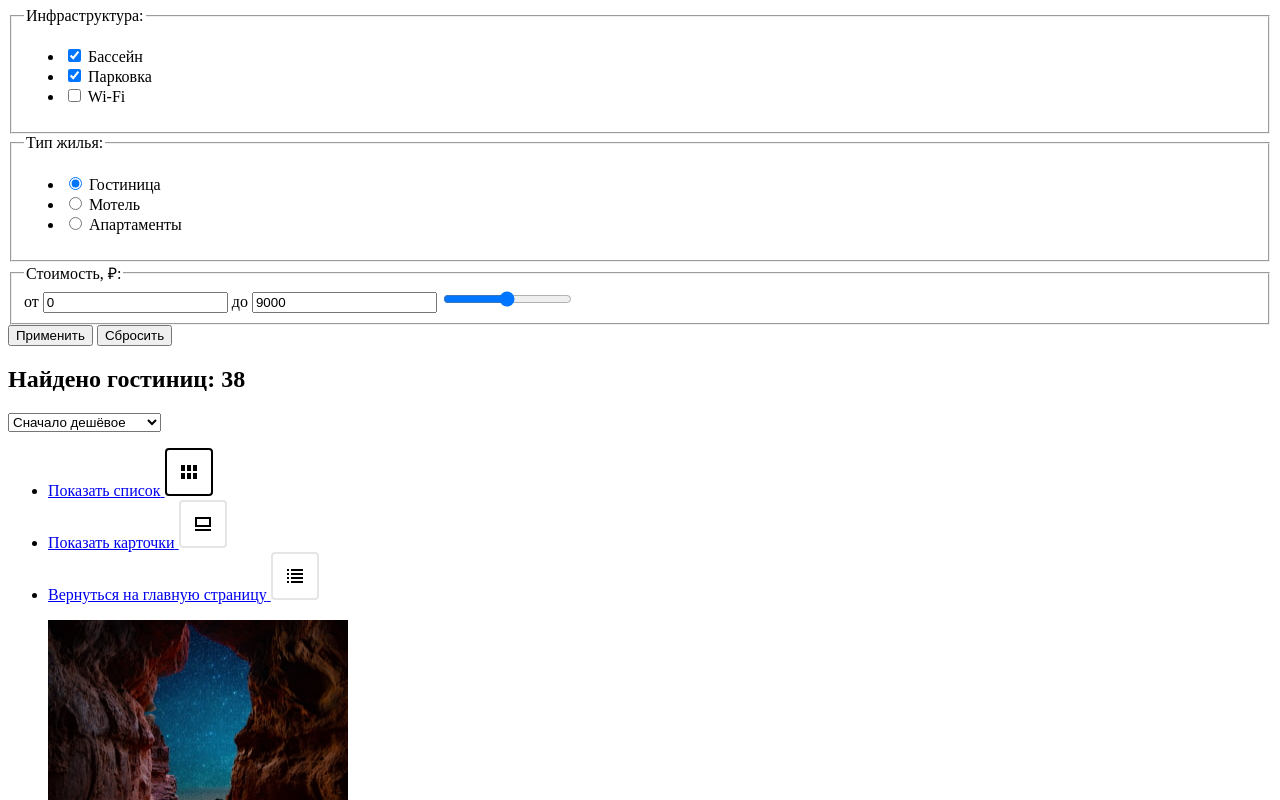
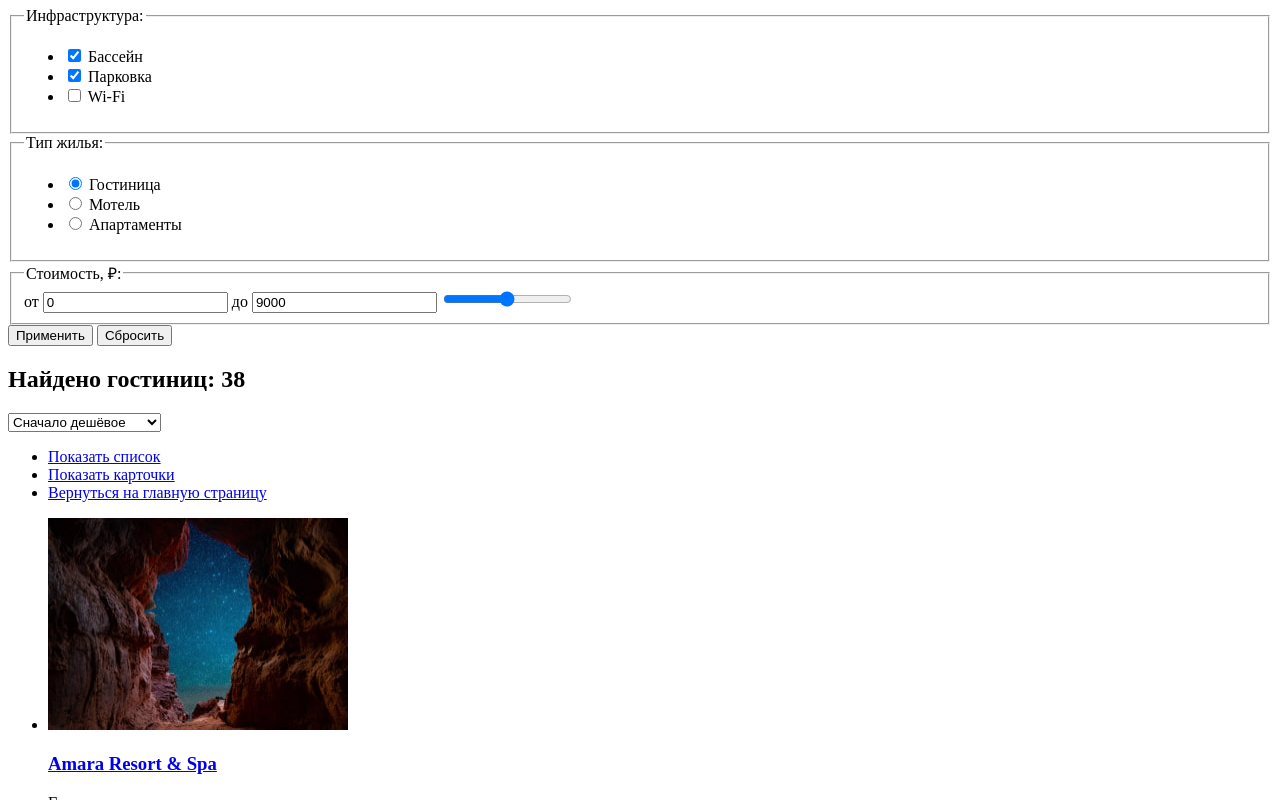
Before and after one commit to htmlacademy-htmlcss/2065575-sedona-36, a plain HTML site: page catalog.html in a window 1280 px wide. Shown: the part 414-1214 px from the top of the page. Drawn offline with Linux system fonts and the light colour scheme.

Commit message:
Добавляет Исправление

```diff
--- a/catalog.html
+++ b/catalog.html
@@ -43,10 +43,6 @@
           <li class="breadcruds-item">
             <a class="breadcruds-button" href="index.html">
               <span class="visually-hidden">Иконка с переходом на главную страницу</span>
-              <svg width="13" height="13" viewBox="0 0 13 13" fill="none" xmlns="http://www.w3.org/2000/svg">
-                <path d="M6.5 0.5L0.5 6.30006V12.5001H12.5V6.30006L6.5 0.5ZM11.5 11.5001H1.5V6.70005L6.5 1.9L11.5 6.70005V11.5001Z" fill="white"/>
-                <path d="M4.5 10.5001H5.5V8.00005H7.5V10.5001H8.5V7.00005H4.5V10.5001Z" fill="white"/>
-              </svg>
             </a>
           </li>
           <li class="breadcruds-item">
@@ -127,28 +123,16 @@
             <li class="catalog-item">
               <a class="button button-catalog" href="#">
                 <span class="visually-hidden">Показать список</span>
-                <svg width="48" height="48" fill="none" xmlns="http://www.w3.org/2000/svg">
-                  <path d="M20 17h-4v6h4v-6ZM32 17h-4v6h4v-6ZM26 17h-4v6h4v-6ZM20 25h-4v6h4v-6ZM32 25h-4v6h4v-6ZM26 25h-4v6h4v-6Z" fill="#000"/>
-                  <rect x="1" y="1" width="46" height="46" rx="3" stroke="#000" stroke-width="2"/>
-                </svg>
               </a>
             </li>
             <li class="catalog-item">
               <a class="button button-catalog" href="#">
                 <span class="visually-hidden">Показать карточки</span>
-                <svg width="48" height="48" fill="none" xmlns="http://www.w3.org/2000/svg">
-                  <path d="M32 29H16v2h16v-2ZM30 19v6H18v-6h12Zm2-2H16v10h16V17Z" fill="#000"/>
-                  <rect x="1" y="1" width="46" height="46" rx="3" stroke="#E5E5E5" stroke-width="2"/>
-                </svg>
               </a>
             </li>
             <li class="catalog-item">
               <a class="button button-catalog" href="index.html">
                 <span class="visually-hidden">Вернуться на главную страницу</span>
-                <svg width="48" height="48" fill="none" xmlns="http://www.w3.org/2000/svg">
-                  <path d="M18 17h-2v2h2v-2ZM32 17H20v2h12v-2ZM18 21h-2v2h2v-2ZM32 21H20v2h12v-2ZM18 25h-2v2h2v-2ZM32 25H20v2h12v-2ZM18 29h-2v2h2v-2ZM32 29H20v2h12v-2Z" fill="#000"/>
-                  <rect x="1" y="1" width="46" height="46" rx="3" stroke="#E5E5E5" stroke-width="2"/>
-                </svg>
               </a>
             </li>
           </ul>
```
